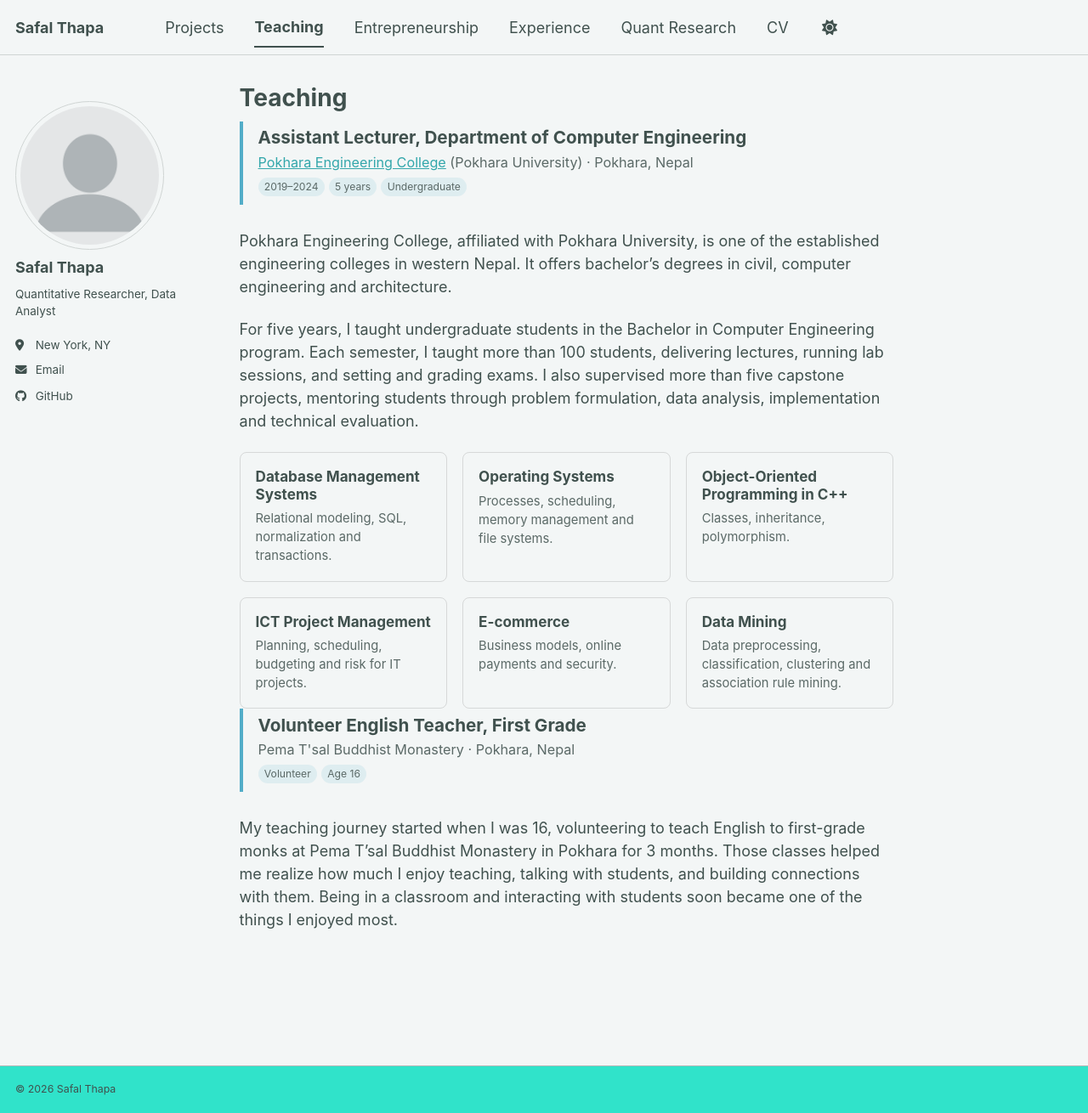
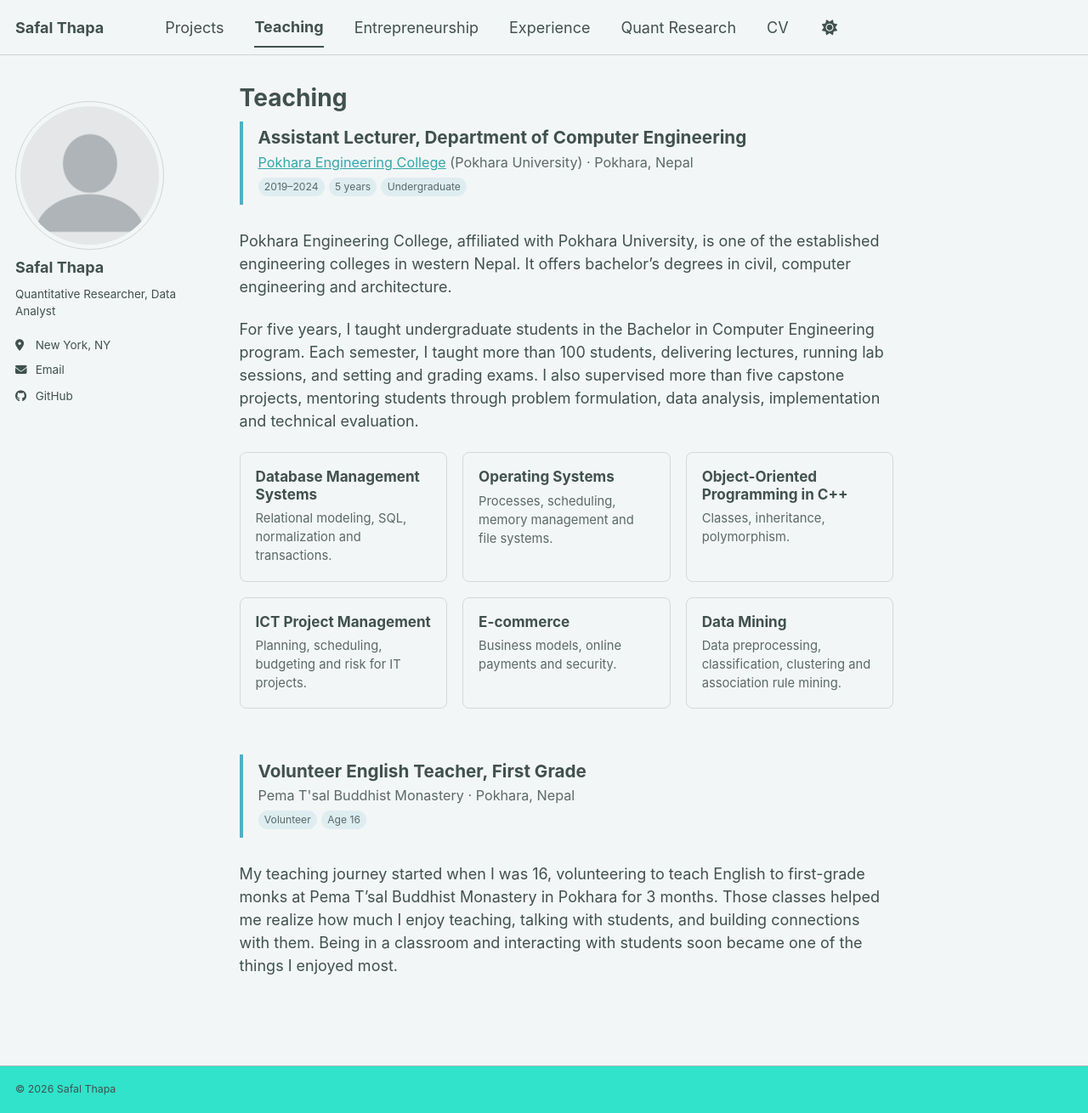
Before and after one commit to SafalThapa17/safalthapa.github.io, a Jekyll site: the page built from _pages/teaching.html, in a window 1280 px wide and 1310 px high. Shown: the whole window at 85% size. Built offline with Jekyll 4.4.1, drawn with Linux system fonts in a browser that asks for light colours; a script bundle is joined from its source files by our own code; a style sheet for code colours, icons or effects is not loaded.

Commit message:
Add margin-top style to volunteer role section

```diff
--- a/_pages/teaching.html
+++ b/_pages/teaching.html
@@ -54,7 +54,7 @@ author_profile: true
 </div>
 
 
-<div class="t-role">
+<div class="t-role" style="margin-top: 3em;">
   <h2>Volunteer English Teacher, First Grade</h2>
   <p>Pema T'sal Buddhist Monastery · Pokhara, Nepal</p>
   <p><span class="t-tag">Volunteer</span><span class="t-tag">Age 16</span></p>
```
